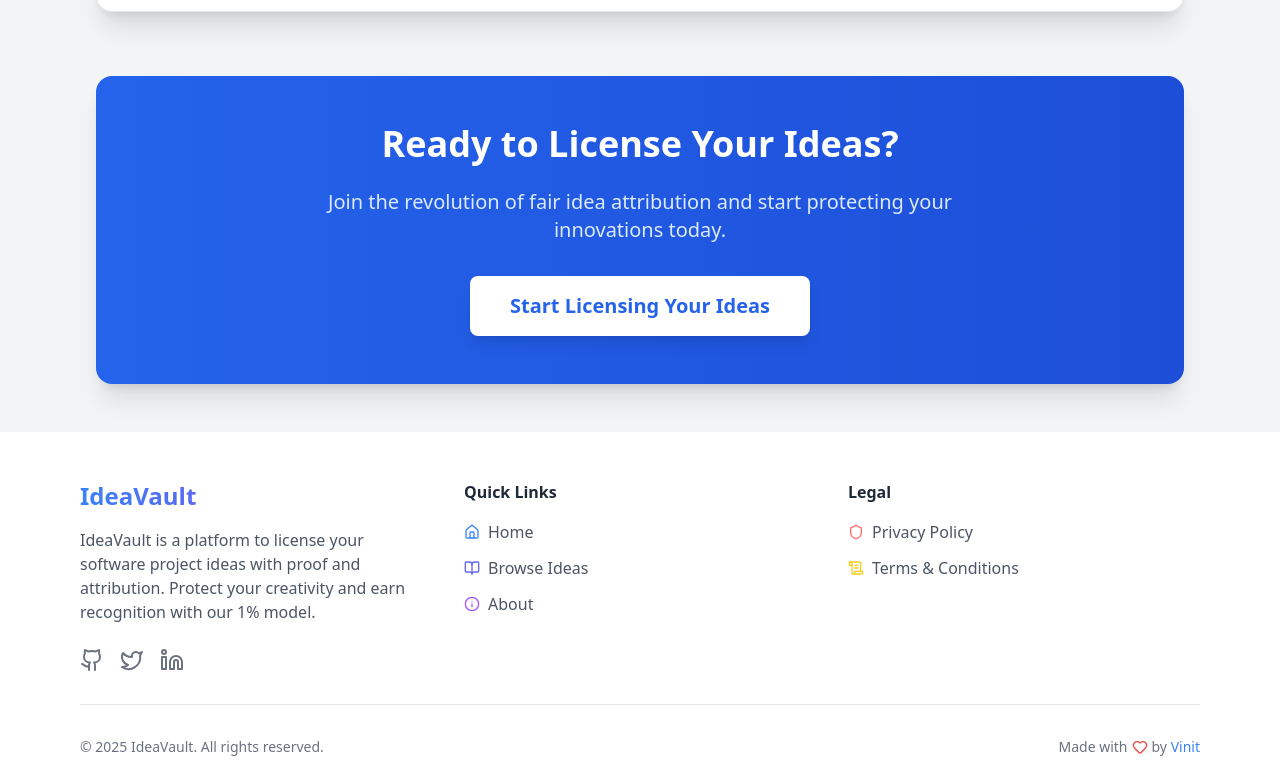
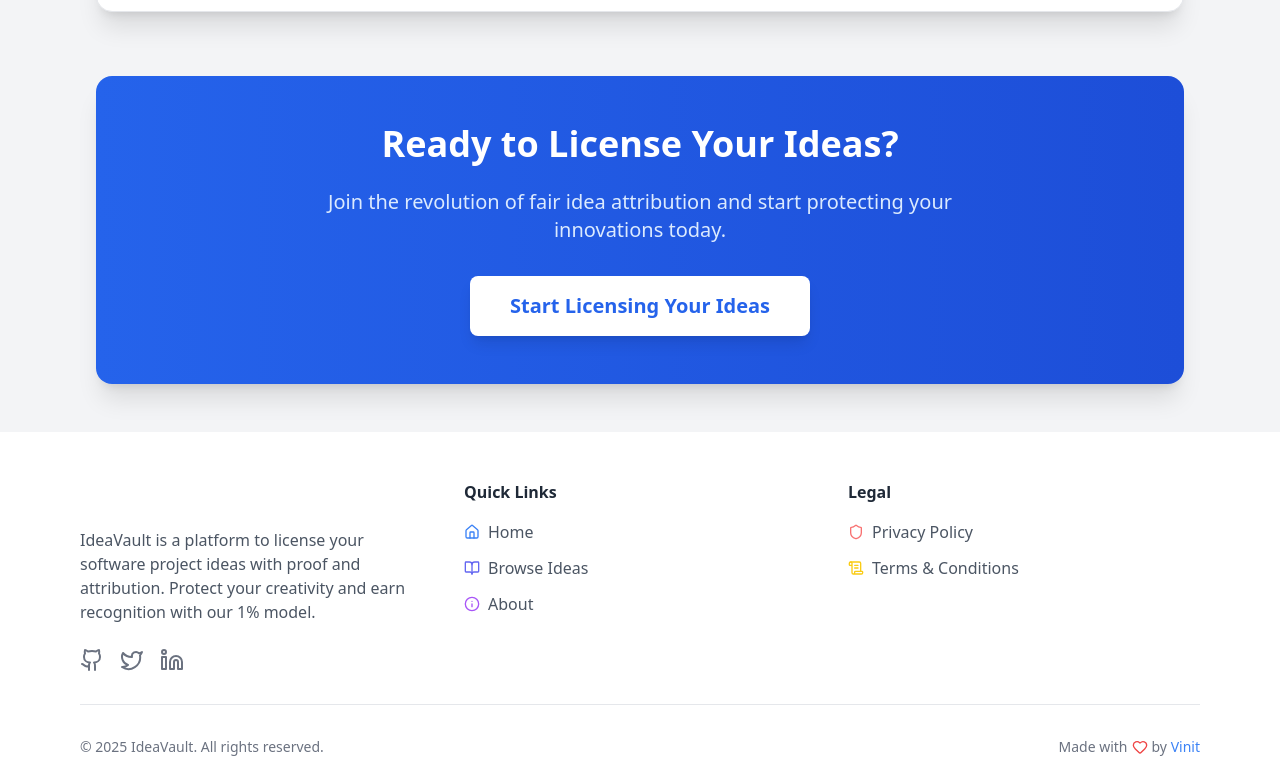
Before and after one commit to vinit105/ideaVault, a React (Vite) app in the folder frontend/: page /about in a window 1280 px wide. Shown: the part 2060-2841 px from the top of the page. Built offline with nearby package versions, Linux system fonts and the light colour scheme.

Commit message:
refactored the logo text color for the dark mode

```diff
--- a/frontend/src/components/Footer.jsx
+++ b/frontend/src/components/Footer.jsx
@@ -65,7 +65,7 @@ const Footer = () => {
                 <div className="grid grid-cols-1 md:grid-cols-2 lg:grid-cols-3 gap-8 mb-8">
                     {/* Brand Info */}
                     <div className="lg:col-span-1">
-                        <h2 className="text-2xl font-bold bg-gradient-to-r from-blue-500 to-purple-600 bg-clip-text text-transparent">
+                        <h2 className="text-2xl font-bold text-blue-600 dark:text-violet-500 bg-clip-text text-transparent">
                             IdeaVault
                         </h2>
                         <p className="mt-4 text-gray-600 dark:text-gray-300 max-w-md">
--- a/frontend/src/components/Header.tsx
+++ b/frontend/src/components/Header.tsx
@@ -29,7 +29,7 @@ const Header: React.FC = () => {
                     <div className="flex items-center">
                         <Link
                             to="/"
-                            className="text-2xl font-bold text-blue-600 dark:text-blue-400"
+                            className="text-2xl font-bold text-blue-600 dark:text-violet-500"
                         >
                             💡 IdeaVault
                         </Link>
@@ -51,7 +51,7 @@ const Header: React.FC = () => {
                     {/* Buttons */}
                     <div className="flex items-center space-x-4">
                         {/* Submit Idea Button */}
-                        <button className="bg-blue-600 text-white px-4 py-2 rounded-md text-sm font-medium hover:bg-blue-700 dark:bg-blue-500 dark:hover:bg-blue-600">
+                        <button className="bg-blue-600 text-white px-4 py-2 rounded-md text-sm font-medium hover:bg-blue-700 dark:bg-violet-500 dark:hover:bg-violet-600">
                             Submit Idea
                         </button>
 
```
